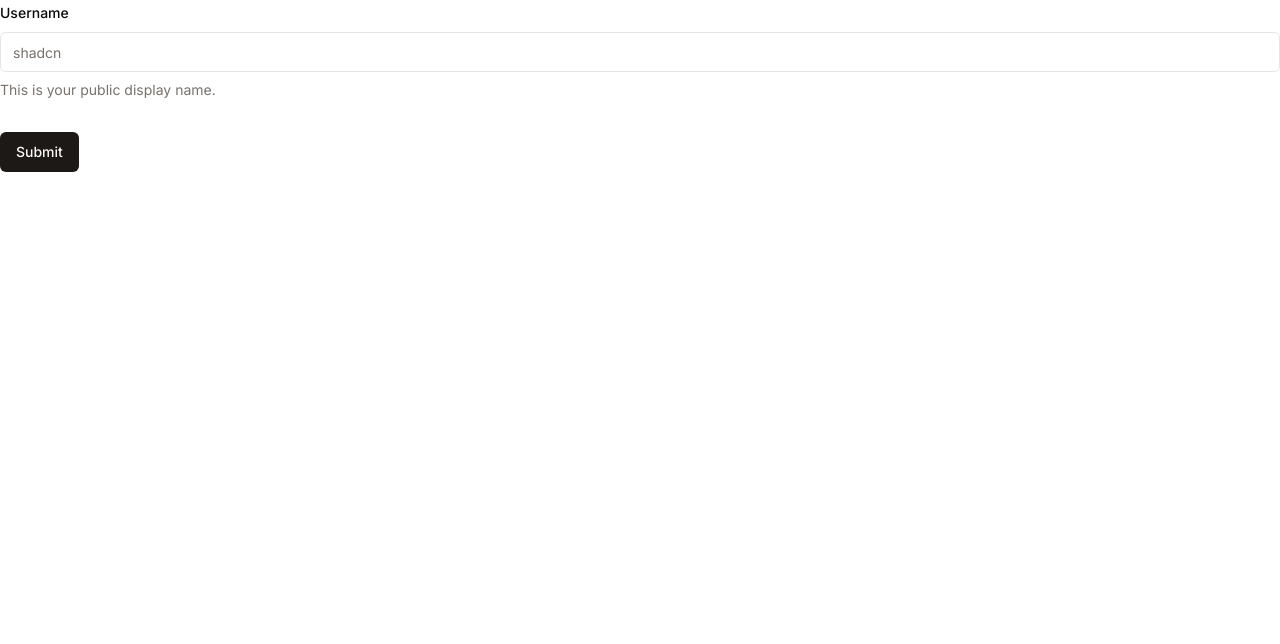
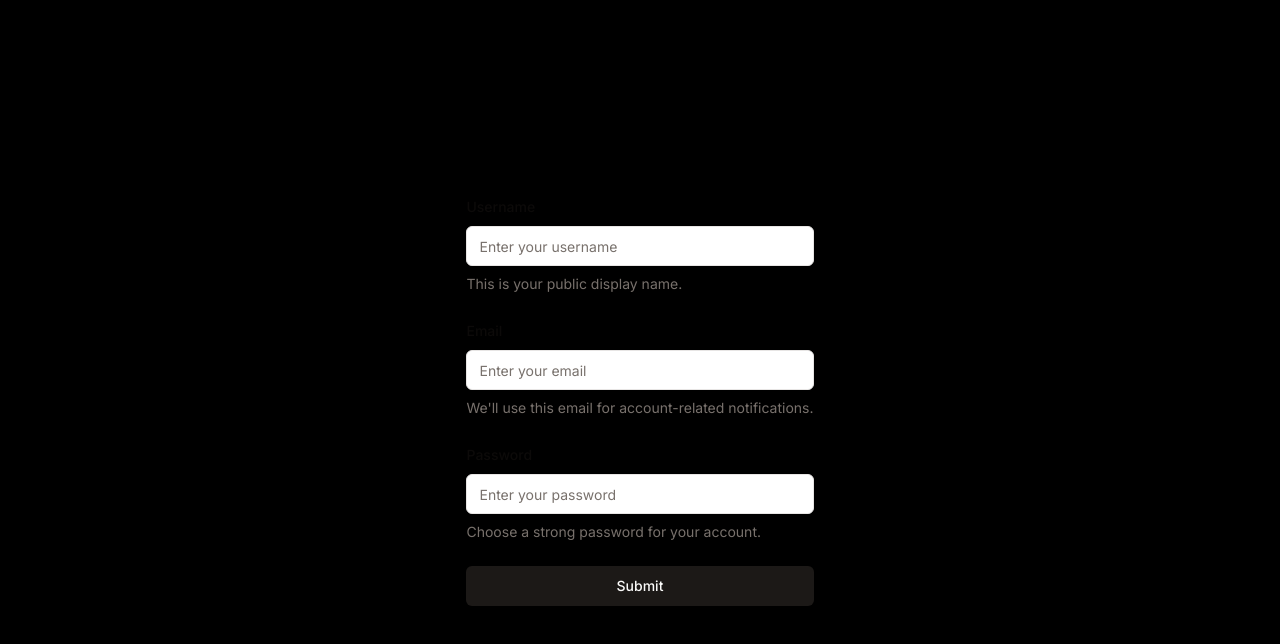
Before and after one commit to rehan-adi/Feedback.app, a Next.js app: page /signup in a window 1280 px wide. Shown: the top 644 px of the page. Built offline with nearby package versions, Linux system fonts and the light colour scheme.

Commit message:
Add Signup page to code base with react-hook-form and zod validation

```diff
--- a/components/auth/Signup.tsx
+++ b/components/auth/Signup.tsx
@@ -2,10 +2,10 @@
 
 import { z } from "zod";
 import { useForm } from "react-hook-form";
+import { Input } from "@/components/ui/input";
+import { Button } from "@/components/ui/button";
 import { zodResolver } from "@hookform/resolvers/zod";
 import { signupValidation } from "@/validation/auth.validation";
-import { Button } from "@/components/ui/button"
-import { Input } from "@/components/ui/input"
 import {
   Form,
   FormControl,
@@ -21,13 +21,20 @@ const Signup = () => {
     resolver: zodResolver(signupValidation),
     defaultValues: {
       username: "",
+      email: "",
+      password: "",
     },
   });
 
+  const onSubmit = (data: z.infer<typeof signupValidation>) => {
+    console.log(data);
+  };
+
   return (
-    <div>
+    <div className="w-full h-screen flex justify-center items-center bg-black">
+      <div className="p-4 max-w-md mx-auto rounded-lg shadow-md">
         <Form {...form}>
-        <form className="space-y-8">
+          <form className="space-y-6" onSubmit={form.handleSubmit(onSubmit)}>
             <FormField
               control={form.control}
               name="username"
@@ -35,7 +42,7 @@ const Signup = () => {
                 <FormItem>
                   <FormLabel>Username</FormLabel>
                   <FormControl>
-                  <Input placeholder="shadcn" {...field} />
+                    <Input placeholder="Enter your username" {...field} />
                   </FormControl>
                   <FormDescription>
                     This is your public display name.
@@ -44,9 +51,52 @@ const Signup = () => {
                 </FormItem>
               )}
             />
-          <Button type="submit">Submit</Button>
+            <FormField
+              control={form.control}
+              name="email"
+              render={({ field }) => (
+                <FormItem>
+                  <FormLabel>Email</FormLabel>
+                  <FormControl>
+                    <Input
+                      placeholder="Enter your email"
+                      type="email"
+                      {...field}
+                    />
+                  </FormControl>
+                  <FormDescription>
+                    We'll use this email for account-related notifications.
+                  </FormDescription>
+                  <FormMessage />
+                </FormItem>
+              )}
+            />
+            <FormField
+              control={form.control}
+              name="password"
+              render={({ field }) => (
+                <FormItem>
+                  <FormLabel>Password</FormLabel>
+                  <FormControl>
+                    <Input
+                      placeholder="Enter your password"
+                      type="password"
+                      {...field}
+                    />
+                  </FormControl>
+                  <FormDescription>
+                    Choose a strong password for your account.
+                  </FormDescription>
+                  <FormMessage />
+                </FormItem>
+              )}
+            />
+            <Button type="submit" className="w-full">
+              Submit
+            </Button>
           </form>
         </Form>
+      </div>
     </div>
   );
 };
```
Lines whose indentation alone changed are shown as unchanged.
